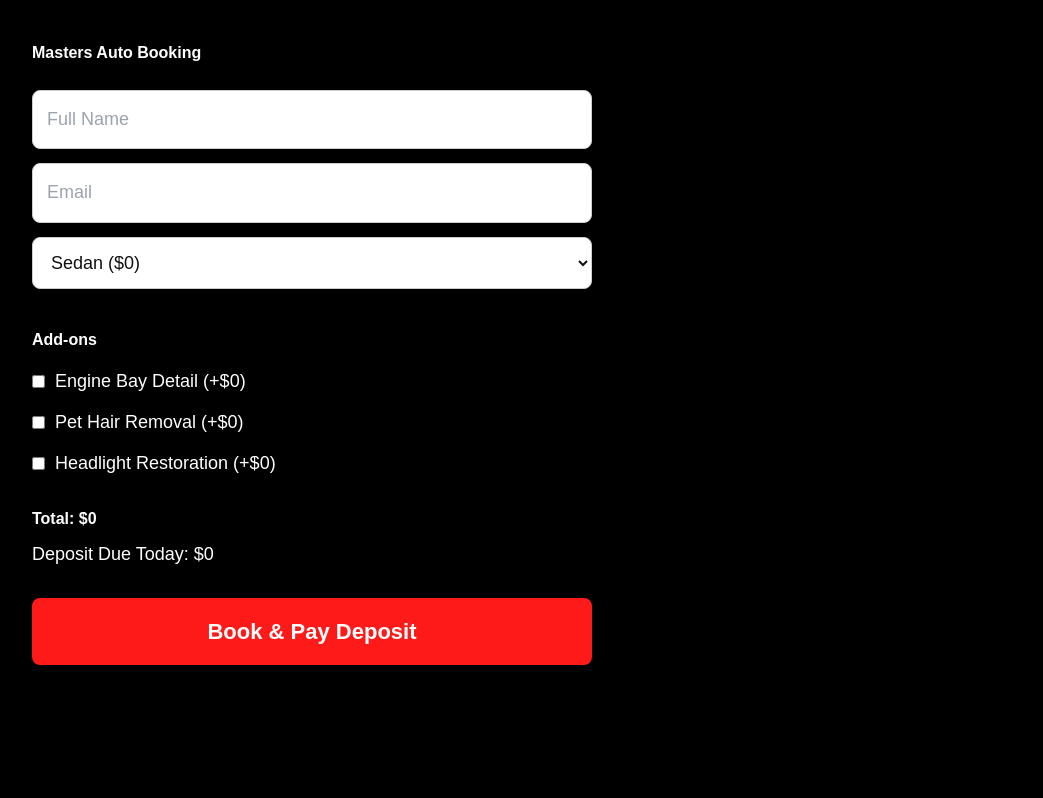
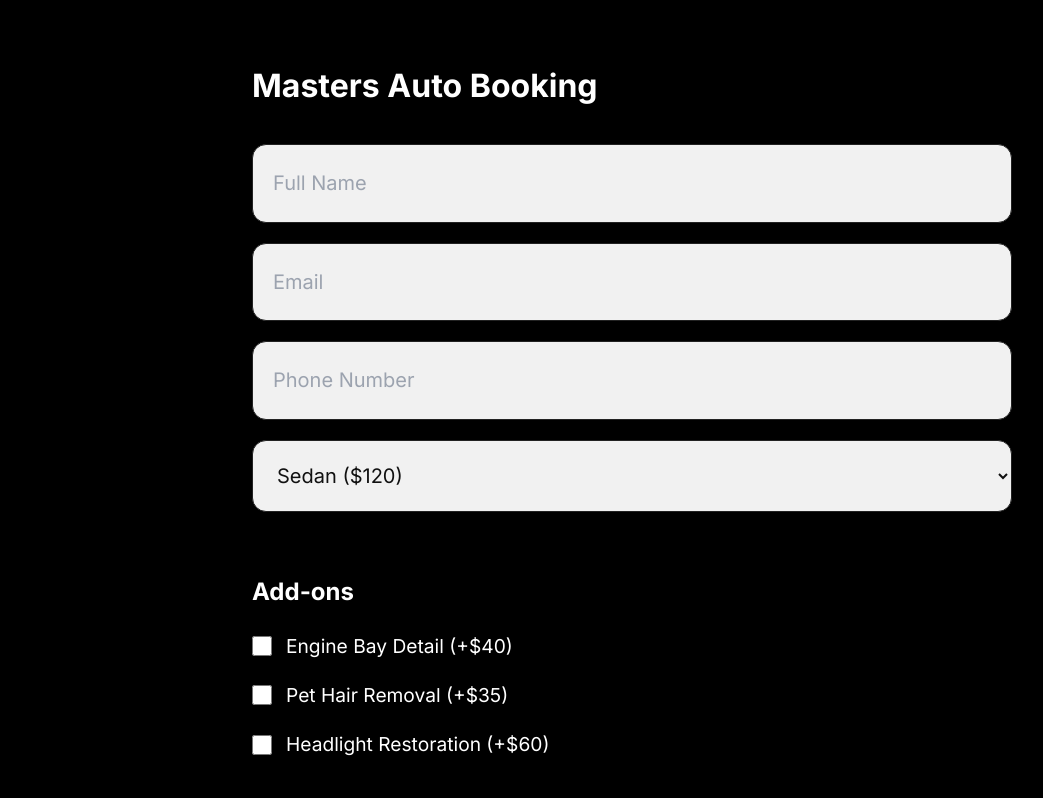
Before and after one commit to kbonn28-arch/masters-auto-sprint3, a React (Create React App) app: page / in a window 1280 px wide. Shown: the top 798 px of the page, without its empty margins (8-1051 px from the left). Built offline with nearby package versions, Linux system fonts and the light colour scheme.

Commit message:
Fully remove broken backend payment system

```diff
--- a/src/App.js
+++ b/src/App.js
@@ -1,236 +1,8 @@
-import React, { useState, useMemo } from "react";
+import React from "react";
+import Pricing from "./components/Pricing";
 
-const PRICING = {
-  sedan: 0,
-  suv: 0,
-  truck: 0,
-  xl: 0,
-};
-
-const ADD_ONS = [
-  { id: "engine", name: "Engine Bay Detail", price: 0 },
-  { id: "pet", name: "Pet Hair Removal", price: 0 },
-  { id: "headlight", name: "Headlight Restoration", price: 0 },
-];
-
-function SuccessPage() {
-  return (
-    <div style={pageStyle}>
-      <div style={cardStyle}>
-        <h1>Deposit Paid Successfully</h1>
-        <p>Your payment went through. Masters Auto will follow up with your appointment details.</p>
-        <a href="/" style={buttonLinkStyle}>Back to Booking</a>
-      </div>
-    </div>
-  );
+function App() {
+  return <Pricing />;
 }
 
-function CancelPage() {
-  return (
-    <div style={pageStyle}>
-      <div style={cardStyle}>
-        <h1>Payment Canceled</h1>
-        <p>No payment was made. You can return and try again.</p>
-        <a href="/" style={buttonLinkStyle}>Return to Booking</a>
-      </div>
-    </div>
-  );
-}
-
-function BookingPage() {
-  const [form, setForm] = useState({
-    customerName: "",
-    customerEmail: "",
-    vehicleSize: "sedan",
-  });
-
-  const [selectedAddOns, setSelectedAddOns] = useState([]);
-
-  const totalPrice = useMemo(() => {
-    const base = PRICING[form.vehicleSize] || 0;
-    const addOnsTotal = selectedAddOns.reduce((sum, item) => sum + item.price, 0);
-    return base + addOnsTotal;
-  }, [form.vehicleSize, selectedAddOns]);
-
-  const depositAmount = useMemo(() => {
-    if (totalPrice <= 0) return 0;
-    return Math.max(50, Math.round(totalPrice * 0.3));
-  }, [totalPrice]);
-
-  const toggleAddOn = (addOn) => {
-    setSelectedAddOns((prev) => {
-      const exists = prev.some((a) => a.id === addOn.id);
-      if (exists) {
-        return prev.filter((a) => a.id !== addOn.id);
-      }
-      return [...prev, addOn];
-    });
-  };
-
-  const handlePayment = async () => {
-    if (!form.customerName.trim() || !form.customerEmail.trim()) {
-      alert("Please enter your name and email.");
-      return;
-    }
-
-    if (totalPrice <= 0) {
-      alert("Please update the pricing values in App.js first.");
-      return;
-    }
-
-    try {
-      const res = await fetch("http://localhost:5001/api/payments/create-booking-checkout", {
-        method: "POST",
-        headers: {
-          "Content-Type": "application/json",
-        },
-        body: JSON.stringify({
-          bookingId: `bk_${Date.now()}`,
-          customerName: form.customerName,
-          customerEmail: form.customerEmail,
-          serviceName: "Full Detail",
-          vehicleSize: form.vehicleSize,
-          addOns: selectedAddOns,
-          totalPrice,
-          depositAmount,
-        }),
-      });
-
-      const data = await res.json();
-
-      if (data.url) {
-        window.location.href = data.url;
-      } else {
-        alert(data.error || "Error starting payment");
-      }
-    } catch (err) {
-      console.error(err);
-      alert("Payment failed");
-    }
-  };
-
-  return (
-    <div style={pageStyle}>
-      <div style={{ maxWidth: "560px", width: "100%" }}>
-        <h1 style={{ marginBottom: "24px" }}>Masters Auto Booking</h1>
-
-        <input
-          type="text"
-          placeholder="Full Name"
-          value={form.customerName}
-          onChange={(e) => setForm({ ...form, customerName: e.target.value })}
-          style={inputStyle}
-        />
-
-        <input
-          type="email"
-          placeholder="Email"
-          value={form.customerEmail}
-          onChange={(e) => setForm({ ...form, customerEmail: e.target.value })}
-          style={inputStyle}
-        />
-
-        <select
-          value={form.vehicleSize}
-          onChange={(e) => setForm({ ...form, vehicleSize: e.target.value })}
-          style={inputStyle}
-        >
-          <option value="sedan">Sedan (${PRICING.sedan})</option>
-          <option value="suv">SUV (${PRICING.suv})</option>
-          <option value="truck">Truck (${PRICING.truck})</option>
-          <option value="xl">XL / Tahoe (${PRICING.xl})</option>
-        </select>
-
-        <h3 style={{ marginTop: "24px", marginBottom: "14px" }}>Add-ons</h3>
-
-        {ADD_ONS.map((addOn) => (
-          <label key={addOn.id} style={checkboxRowStyle}>
-            <input
-              type="checkbox"
-              checked={selectedAddOns.some((a) => a.id === addOn.id)}
-              onChange={() => toggleAddOn(addOn)}
-            />
-            <span>{addOn.name} (+${addOn.price})</span>
-          </label>
-        ))}
-
-        <div style={{ marginTop: "28px", marginBottom: "28px" }}>
-          <h2 style={{ marginBottom: "8px" }}>Total: ${totalPrice}</h2>
-          <p style={{ fontSize: "18px", margin: 0 }}>Deposit Due Today: ${depositAmount}</p>
-        </div>
-
-        <button onClick={handlePayment} style={buttonStyle}>
-          Book & Pay Deposit
-        </button>
-      </div>
-    </div>
-  );
-}
-
-function App() {
-  const path = window.location.pathname;
-
-  if (path === "/success") return <SuccessPage />;
-  if (path === "/cancel") return <CancelPage />;
-  return <BookingPage />;
-}
-
-const pageStyle = {
-  minHeight: "100vh",
-  backgroundColor: "#000",
-  color: "#fff",
-  padding: "40px",
-  fontFamily: "Arial, sans-serif",
-};
-
-const cardStyle = {
-  maxWidth: "600px",
-  margin: "80px auto",
-  textAlign: "center",
-};
-
-const inputStyle = {
-  width: "100%",
-  marginBottom: "14px",
-  padding: "14px",
-  fontSize: "18px",
-  color: "#111",
-  backgroundColor: "#fff",
-  border: "1px solid #ccc",
-  borderRadius: "8px",
-  boxSizing: "border-box",
-};
-
-const checkboxRowStyle = {
-  display: "flex",
-  alignItems: "center",
-  gap: "10px",
-  marginBottom: "12px",
-  fontSize: "18px",
-  cursor: "pointer",
-};
-
-const buttonStyle = {
-  width: "100%",
-  padding: "16px",
-  backgroundColor: "#ff1a1a",
-  color: "#fff",
-  fontSize: "22px",
-  fontWeight: "700",
-  border: "none",
-  borderRadius: "8px",
-  cursor: "pointer",
-};
-
-const buttonLinkStyle = {
-  display: "inline-block",
-  padding: "14px 28px",
-  backgroundColor: "#ff1a1a",
-  color: "#fff",
-  textDecoration: "none",
-  borderRadius: "8px",
-  fontWeight: "700",
-  marginTop: "12px",
-};
-
 export default App;
```
